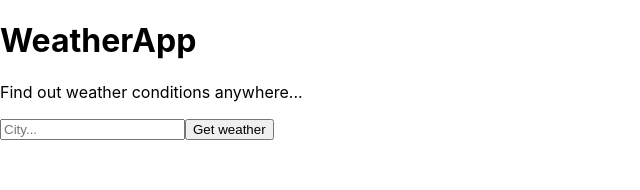
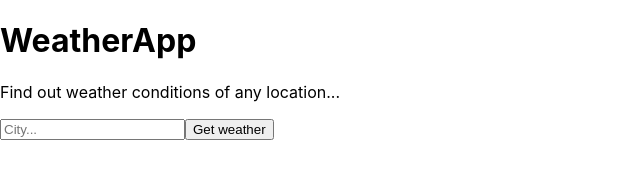
Before and after one commit to ArvinthC3000/weatherapp-react, a React (Create React App) app: page / in a window 1280 px wide. Shown: the top 190 px of the page, without its empty margins (0-640 px from the left). Built offline with nearby package versions, Linux system fonts and the light colour scheme.

Commit message:
Adding css classnames to elements

```diff
--- a/src/App.js
+++ b/src/App.js
@@ -52,7 +52,14 @@
   render() {
     return (
       <div>
+        <div className="wrapper">
+          <div className="main">
+            <div className="container-fluid">
+              <div className="row">
+                <div className="col-xs-5 title-container">
                   <Title />
+                </div>
+                <div className="col-xs-7 form-container">
                 <Form getWeather={this.getWeather} />
                 <Weather
                   temperature={this.state.temperature}
@@ -63,6 +70,11 @@
                   errors={this.state.errors}
                 />
                 </div>
+              </div>
+            </div>
+          </div>
+        </div>
+      </div>
     )
   }
 }
--- a/src/components/Title.js
+++ b/src/components/Title.js
@@ -2,8 +2,8 @@
 
 const Title = () => (
     <div>
-        <h1>WeatherApp</h1>
-        <p>Find out weather conditions anywhere...</p>
+        <h1 className="title-container__title">WeatherApp</h1>
+        <p className="title-container__subtitle">Find out weather conditions of any location...</p>
     </div>
 )
 
--- a/src/components/Weather.js
+++ b/src/components/Weather.js
@@ -2,12 +2,30 @@
 
 const Weather = props =>(
 
-    <div>
-        {props.city && props.country &&<p> Location: {props.city}, {props.country}</p>}
-        {props.temperature && <p>Temperature: {props.temperature}</p>}
-        {props.humidity && <p>Humidity: {props.humidity}</p>}
-        {props.description && <p>Conditions: {props.description}</p>}
-        {props.errors && <p>{props.errors}</p>}
+    <div className="weather__info">
+        {
+        props.city && props.country &&<p className="weather__key"> Location:
+            <span className="weather__value"> {props.city}, {props.country}</span>
+        </p>
+        }
+        {
+        props.temperature && <p className="weather__key">Temperature:
+            <span className="weather__value"> {props.temperature}</span>
+        </p>
+        }
+        {
+        props.humidity && <p className="weather__key">Humidity:
+            <span className="weather__value"> {props.humidity}</span>
+        </p>
+        }
+        {
+        props.description && <p className="weather__key">Conditions:
+            <span className="weather__value"> {props.description}</span>
+        </p>
+        }
+        {
+        props.errors && <p className="weather__error">{props.errors}</p>
+        }
     </div>
 )
 export default Weather
```
Lines whose indentation alone changed are shown as unchanged.
